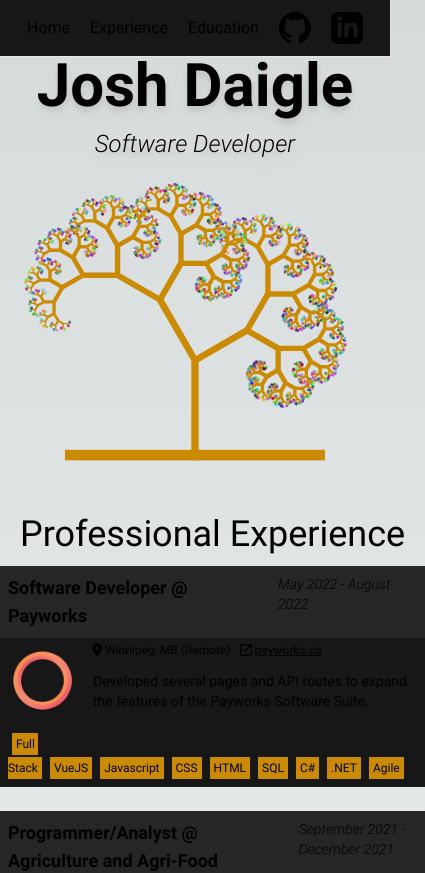
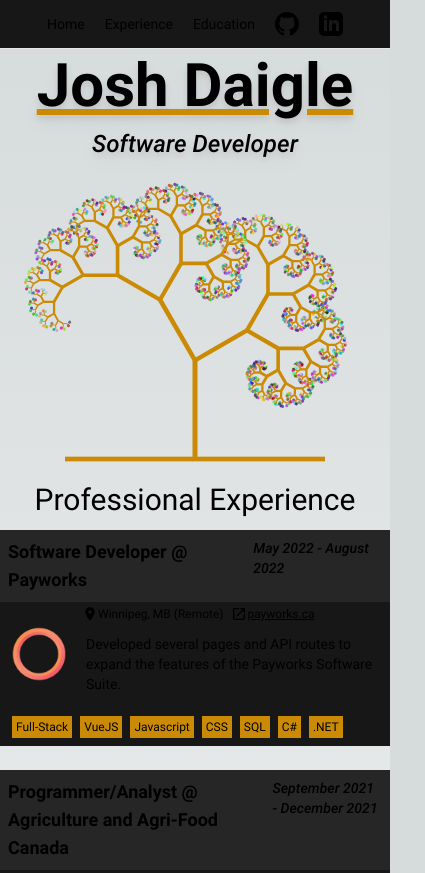
Before and after one commit to JoshDaigleDev/website-frontend, a Next.js app: page / in a window 390 px wide. Shown: the top 873 px of the page, 425 px wide, since content can reach past the window. Built offline with nearby package versions, Linux system fonts and the light colour scheme.

Commit message:
Mobile Viewport Improvements

```diff
--- a/public/WorkExperience.json
+++ b/public/WorkExperience.json
@@ -9,7 +9,7 @@
         "imageAlt": "Payworks Logo",
         "websiteLink": "https://www.payworks.ca",
         "websiteName": "payworks.ca",
-        "skills": ["Full Stack", "VueJS", "Javascript","CSS", "HTML", "SQL", "C#", ".NET", "Agile"]
+        "skills": ["Full-Stack", "VueJS", "Javascript","CSS", "SQL", "C#", ".NET"]
     },
 
     {
@@ -22,7 +22,7 @@
         "imageAlt": "Agriculture and Agri-Food Canada Logo",
         "websiteLink": "https://agriculture.canada.ca/en",
         "websiteName": "agriculture.canada.ca",
-        "skills": ["Full Stack", "VueJS", "Javascript", "CSS", "HTML", "SQL", "Grails"]
+        "skills": ["Full-Stack", "VueJS", "Javascript", "CSS", "SQL", "Grails"]
     },
 
     {
@@ -35,6 +35,6 @@
         "imageAlt": "Upfeat Media Logo Logo",
         "websiteLink": "https://www.upfeat.com",
         "websiteName": "upfeat.com",
-        "skills": ["Full Stack", "VueJS", "NuxtJS", "Javascript", "CSS", "HTML", "FireBase", "Google Cloud"]
+        "skills": ["Full-Stack", "VueJS", "NuxtJS", "Javascript", "CSS", "Google Cloud"]
     }
 ]
--- a/src/app/layout.tsx
+++ b/src/app/layout.tsx
@@ -22,7 +22,7 @@
 }) {
   return (
     <html lang="en">
-      <body className={`${robotoRegular.className}`}>
+      <body className={`${robotoRegular.className} dark`}>
         <div className="z-30">
           <Header />
         </div>
--- a/src/app/page.tsx
+++ b/src/app/page.tsx
@@ -10,7 +10,7 @@
       <div className="lg:min-h-screen min-h-[50vh]">
         <Title />
       </div>
-      <div className="flex justify-center py-4 mt-16">
+      <div className="flex justify-center py-4 lg:mt-16 mt-8">
         <Experience />
       </div>
       <div className="flex justify-center py-4">
--- a/src/components/Education.tsx
+++ b/src/components/Education.tsx
@@ -8,14 +8,14 @@
 });
 
 const italFont = localFont({
-  src: '../../public/Roboto-LightItalic.ttf',
+  src: '../../public/Roboto-MediumItalic.ttf',
   display: 'swap'
 })
 
 export default function Education() {
     return (
         <section className="grid min-w-[50%]">
-            <div className="flex justify-center p-3 text-4xl">
+            <div className="flex justify-center p-3 lg:text-4xl text-3xl">
                 <h1>
                     Education
                 </h1>
--- a/src/components/Experience.tsx
+++ b/src/components/Experience.tsx
@@ -4,7 +4,7 @@
 export default function Experience() {
     return (
         <section className="grid min-w-[50%]">
-            <div className="flex justify-center p-3 text-4xl">
+            <div className="flex justify-center p-3 lg:text-4xl text-3xl">
                 <h1>
                     Professional Experience
                 </h1>
--- a/src/components/ExperienceExample.tsx
+++ b/src/components/ExperienceExample.tsx
@@ -8,7 +8,7 @@
 });
 
 const italFont = localFont({
-  src: '../../public/Roboto-LightItalic.ttf',
+  src: '../../public/Roboto-MediumItalic.ttf',
   display: 'swap'
 })
 
@@ -34,7 +34,7 @@
         <span className={`${italFont.className} text-sm lg:text-base items-center`}>{props.dateFrom} - {props.dateTo}</span>
       </div>
       <div className="grid grid-cols-5">
-        <div className="flex items-center  p-2 justify-center ">
+        <div className="flex items-center p-2 justify-center ">
           <Image
             width={100}
             height={100}
@@ -56,9 +56,9 @@
           </div>
         </div>
       </div>
-      <div className="inline-block p-2">
+      <div className="inline-block p-2 truncate overflow-hidden">
             {props.skills.map((skill, index) => (
-              <span key={index} className="p-1 m-1 text-xs lg:text-base whitespace-pre-wrap bg-yellow-600">
+              <span key={index} className="p-1 m-1 text-xs lg:text-base bg-yellow-600">
                 {skill}
               </span>
             ))}
--- a/src/components/Footer.tsx
+++ b/src/components/Footer.tsx
@@ -1,10 +1,17 @@
+import localFont from 'next/font/local'
+
+const italFont = localFont({
+    src: '../../public/Roboto-MediumItalic.ttf',
+    display: 'swap'
+  })
+
 export default function Footer() {
     return (
         <div className="grid grid-cols-8 border-t md:px-32 md:py-6 text-xs p-3 bg-neutral-900">
             <div className=" col-span-2 flex items-center justify-center">
                 ©Josh Daigle 2023
             </div>
-            <div className=" col-span-6 flex items-center justify-center">
+            <div className={`${italFont.className}  col-span-6 flex items-center justify-center`}>
                 Built With 🗲 ReactJS ● NextJS ● Typescript ● TailwindCSS ● Google Cloud Platform
             </div>
         </div>
--- a/src/components/Header.tsx
+++ b/src/components/Header.tsx
@@ -1,7 +1,7 @@
 'use client'
 export default function Header() {
   return (
-        <div className="flex items-center fixed justify-center border-b min-w-full bg-neutral-900 space-x-5 py-3 lg:text-xl z-40">
+        <div className="top-0 flex items-center fixed justify-center border-b min-w-full bg-neutral-900 space-x-5 py-3 lg:text-xl text-sm z-40">
             <div className="flex items-center justify-center">
                 <button className="hover:text-yellow-600" onClick={() => window.scrollTo({top: 0, behavior: 'smooth'})}>
                     Home
@@ -17,15 +17,15 @@
                     Education
                 </button>
             </div>
-            <div className="flex items-center">
+            <div className="flex items-center justify-center">
                 <button className="hover:text-yellow-600" onClick={() => window.location.href='https://github.com/JoshDaigleDev'}>
-                    <svg className="h-8 w-8 fill-current" xmlns="http://www.w3.org/2000/svg"  viewBox="0 0 24 24"><path d="M12 0c-6.626 0-12 5.373-12 12 0 5.302 3.438 9.8 8.207 11.387.599.111.793-.261.793-.577v-2.234c-3.338.726-4.033-1.416-4.033-1.416-.546-1.387-1.333-1.756-1.333-1.756-1.089-.745.083-.729.083-.729 1.205.084 1.839 1.237 1.839 1.237 1.07 1.834 2.807 1.304 3.492.997.107-.775.418-1.305.762-1.604-2.665-.305-5.467-1.334-5.467-5.931 0-1.311.469-2.381 1.236-3.221-.124-.303-.535-1.524.117-3.176 0 0 1.008-.322 3.301 1.23.957-.266 1.983-.399 3.003-.404 1.02.005 2.047.138 3.006.404 2.291-1.552 3.297-1.23 3.297-1.23.653 1.653.242 2.874.118 3.176.77.84 1.235 1.911 1.235 3.221 0 4.609-2.807 5.624-5.479 5.921.43.372.823 1.102.823 2.222v3.293c0 .319.192.694.801.576 4.765-1.589 8.199-6.086 8.199-11.386 0-6.627-5.373-12-12-12z"/></svg>
+                    <svg className="lg:h-8 lg:w-8 h-6 w-6 fill-current" xmlns="http://www.w3.org/2000/svg"  viewBox="0 0 24 24"><path d="M12 0c-6.626 0-12 5.373-12 12 0 5.302 3.438 9.8 8.207 11.387.599.111.793-.261.793-.577v-2.234c-3.338.726-4.033-1.416-4.033-1.416-.546-1.387-1.333-1.756-1.333-1.756-1.089-.745.083-.729.083-.729 1.205.084 1.839 1.237 1.839 1.237 1.07 1.834 2.807 1.304 3.492.997.107-.775.418-1.305.762-1.604-2.665-.305-5.467-1.334-5.467-5.931 0-1.311.469-2.381 1.236-3.221-.124-.303-.535-1.524.117-3.176 0 0 1.008-.322 3.301 1.23.957-.266 1.983-.399 3.003-.404 1.02.005 2.047.138 3.006.404 2.291-1.552 3.297-1.23 3.297-1.23.653 1.653.242 2.874.118 3.176.77.84 1.235 1.911 1.235 3.221 0 4.609-2.807 5.624-5.479 5.921.43.372.823 1.102.823 2.222v3.293c0 .319.192.694.801.576 4.765-1.589 8.199-6.086 8.199-11.386 0-6.627-5.373-12-12-12z"/></svg>
                 </button>
             </div>
 
-            <div className="flex items-center">
+            <div className="flex items-center justify-center">
                 <button className="hover:text-yellow-600" onClick={() => window.location.href='https://www.linkedin.com/in/joshua-daigle-283829289/'}>
-                    <svg className="h-8 w-8 fill-current" xmlns="http://www.w3.org/2000/svg" viewBox="0 0 24 24"><path d="M19 0h-14c-2.761 0-5 2.239-5 5v14c0 2.761 2.239 5 5 5h14c2.762 0 5-2.239 5-5v-14c0-2.761-2.238-5-5-5zm-11 19h-3v-11h3v11zm-1.5-12.268c-.966 0-1.75-.79-1.75-1.764s.784-1.764 1.75-1.764 1.75.79 1.75 1.764-.783 1.764-1.75 1.764zm13.5 12.268h-3v-5.604c0-3.368-4-3.113-4 0v5.604h-3v-11h3v1.765c1.396-2.586 7-2.777 7 2.476v6.759z"/></svg>
+                    <svg className="lg:h-8 lg:w-8 h-6 w-6 fill-current" xmlns="http://www.w3.org/2000/svg" viewBox="0 0 24 24"><path d="M19 0h-14c-2.761 0-5 2.239-5 5v14c0 2.761 2.239 5 5 5h14c2.762 0 5-2.239 5-5v-14c0-2.761-2.238-5-5-5zm-11 19h-3v-11h3v11zm-1.5-12.268c-.966 0-1.75-.79-1.75-1.764s.784-1.764 1.75-1.764 1.75.79 1.75 1.764-.783 1.764-1.75 1.764zm13.5 12.268h-3v-5.604c0-3.368-4-3.113-4 0v5.604h-3v-11h3v1.765c1.396-2.586 7-2.777 7 2.476v6.759z"/></svg>
                 </button>
             </div>
         </div>
--- a/src/components/ScrollChips.tsx
+++ b/src/components/ScrollChips.tsx
@@ -37,7 +37,7 @@
     return (
         <div>
             {
-                isVisible && <button
+                isVisible && !isMobile && <button
                     onClick={() => { window.scrollTo({ top: 0, behavior: "smooth" }); }}
                     className="bg-neutral-800 border-yellow-600 text-yellow-600 fixed border-4 animate-bounce rounded-full bottom-0 right-0 p-3 hover:p-4 mr-7 mb-5">
                         <svg className="h-8 w-8 fill-current" xmlns="http://www.w3.org/2000/svg" viewBox="0 -960 960 960"><path d="M440-160v-487L216-423l-56-57 320-320 320 320-56 57-224-224v487h-80Z"/></svg>
--- a/src/components/Title.tsx
+++ b/src/components/Title.tsx
@@ -7,7 +7,7 @@
 })
 
 const italFont = localFont({
-    src: '../../public/Roboto-LightItalic.ttf',
+    src: '../../public/Roboto-MediumItalic.ttf',
     display: 'swap'
 })
 
@@ -15,10 +15,9 @@
     return (
         <>
         <Canvas />
-        <section className="grid gap-3 md:gap-8 pt-9 -z-20">
-
+        <section className="grid gap-3 md:gap-8 pt-9 lg:mt-9 -z-20">
             <div className="flex justify-center items-end  drop-shadow-lg z-10 mt-5">
-                <h1 className={`${boldFont.className} lg:text-[180px] md:text-[140px] sm:text-8xl text-6xl`}>
+                <h1 className={`${boldFont.className} underline decoration-yellow-600 lg:text-[180px] md:text-[140px] sm:text-8xl text-6xl`}>
                     Josh Daigle
                 </h1>
             </div>
--- a/tailwind.config.ts
+++ b/tailwind.config.ts
@@ -16,5 +16,6 @@
     },
   },
   plugins: [],
+  darkMode: 'class'
 }
 export default config
```
Also changed, not shown: src/components/Canvas.tsx (+8 -8 lines), public/Roboto-MediumItalic.ttf (added).
